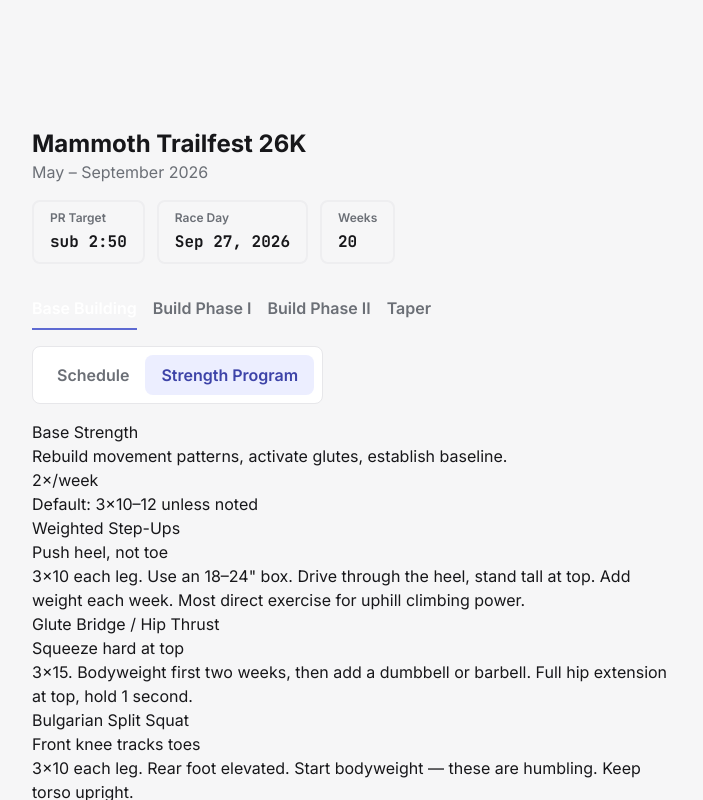
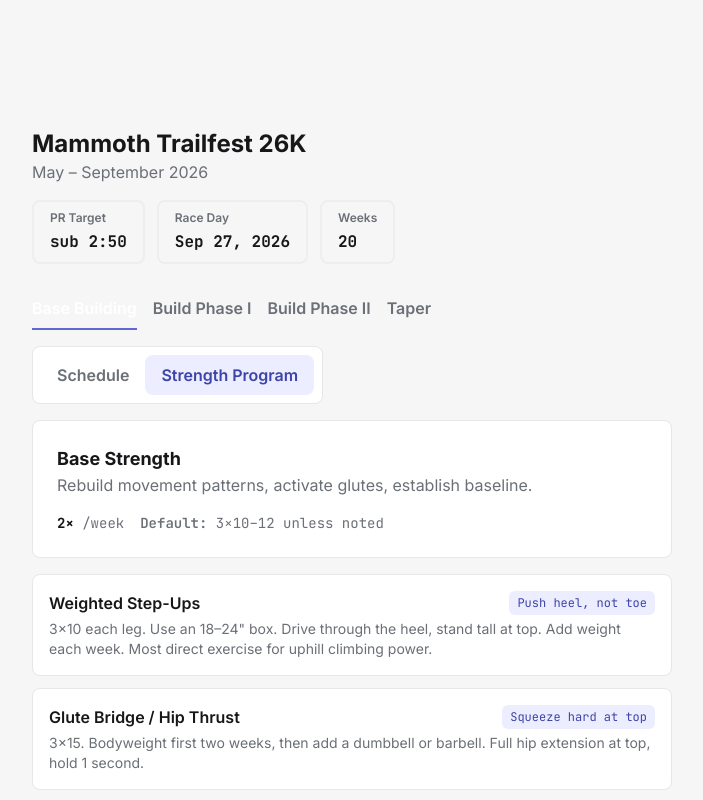
Before and after one commit to teresal92/trailrunning-planner, a Next.js app: page / in a window 1280 px wide. Both pictures are taken after a click on the button "Strength Program". Shown: the top 800 px of the page, without its empty margins (288-991 px from the left). Built offline with nearby package versions, Linux system fonts and the light colour scheme.

Commit message:
style: migrate StrengthView and ExerciseCard to design tokens

```diff
--- a/app/components/exercise-card.tsx
+++ b/app/components/exercise-card.tsx
@@ -6,12 +6,14 @@
 
 export default function ExerciseCard({ exercise }: ExerciseCardProps) {
   return (
-    <div>
-      <div>
-        <div>{exercise.name}</div>
-        <div>{exercise.cue}</div>
+    <div className="bg-surface border border-border rounded-lg p-4">
+      <div className="flex justify-between items-center gap-4 mb-1">
+        <div className="font-semibold">{exercise.name}</div>
+        <div className="text-xs font-mono px-2 py-1 rounded-md bg-accent-soft text-accent-soft-text">
+          {exercise.cue}
+        </div>
       </div>
-      <div>{exercise.detail}</div>
+      <div className="text-text-secondary text-sm">{exercise.detail}</div>
     </div>
   );
 }
--- a/app/components/phase-overview-card.tsx
+++ b/app/components/phase-overview-card.tsx
@@ -18,7 +18,7 @@
       <div className="flex flex-wrap gap-2">
         {phase.focus.map((focus) => (
           <span
-            className="text-sm rounded-lg border-border border bg-surface-sunken text-text-secondary px-4 py-2"
+            className="text-sm rounded-lg border-border border bg-surface-sunken text-text-secondary px-2 py-1"
             key={focus}
           >
             {focus}
--- a/app/components/strength-view.tsx
+++ b/app/components/strength-view.tsx
@@ -8,20 +8,23 @@
 export default function StrengthView({ strengthProgram }: StrengthViewProps) {
   return (
     <div>
-      <div>
-        <div>{strengthProgram.name}</div>
-        <div>{strengthProgram.goal}</div>
-        <div>
+      <div className="bg-surface border border-border rounded-lg p-6 mb-4">
+        <div className="text-lg font-bold">{strengthProgram.name}</div>
+        <div className="text-text-secondary mb-4">{strengthProgram.goal}</div>
+        <div className="flex gap-4 font-mono text-sm text-text-secondary">
           <div>
-            <span>{strengthProgram.sessionsPerWeek}×</span>
+            <span className="font-bold text-text-primary">
+              {strengthProgram.sessionsPerWeek}×
+            </span>{" "}
             /week
           </div>
           <div>
-            <span>Default:</span> {strengthProgram.setsReps}
+            <span className="font-semibold">Default:</span>{" "}
+            {strengthProgram.setsReps}
           </div>
         </div>
       </div>
-      <div>
+      <div className="flex flex-col gap-3">
         {strengthProgram.exercises.map((ex) => (
           <ExerciseCard key={ex.id} exercise={ex} />
         ))}
```
